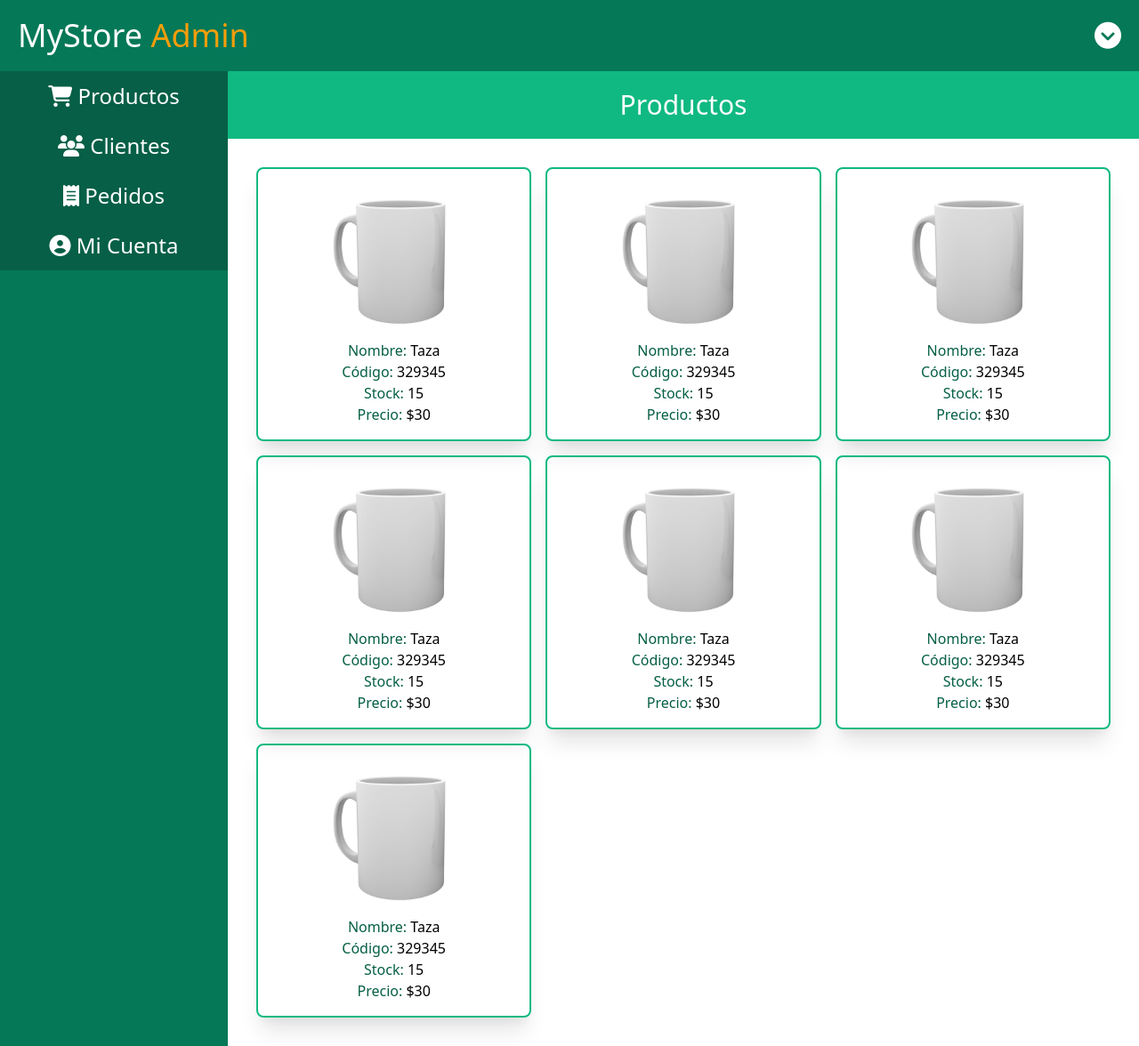
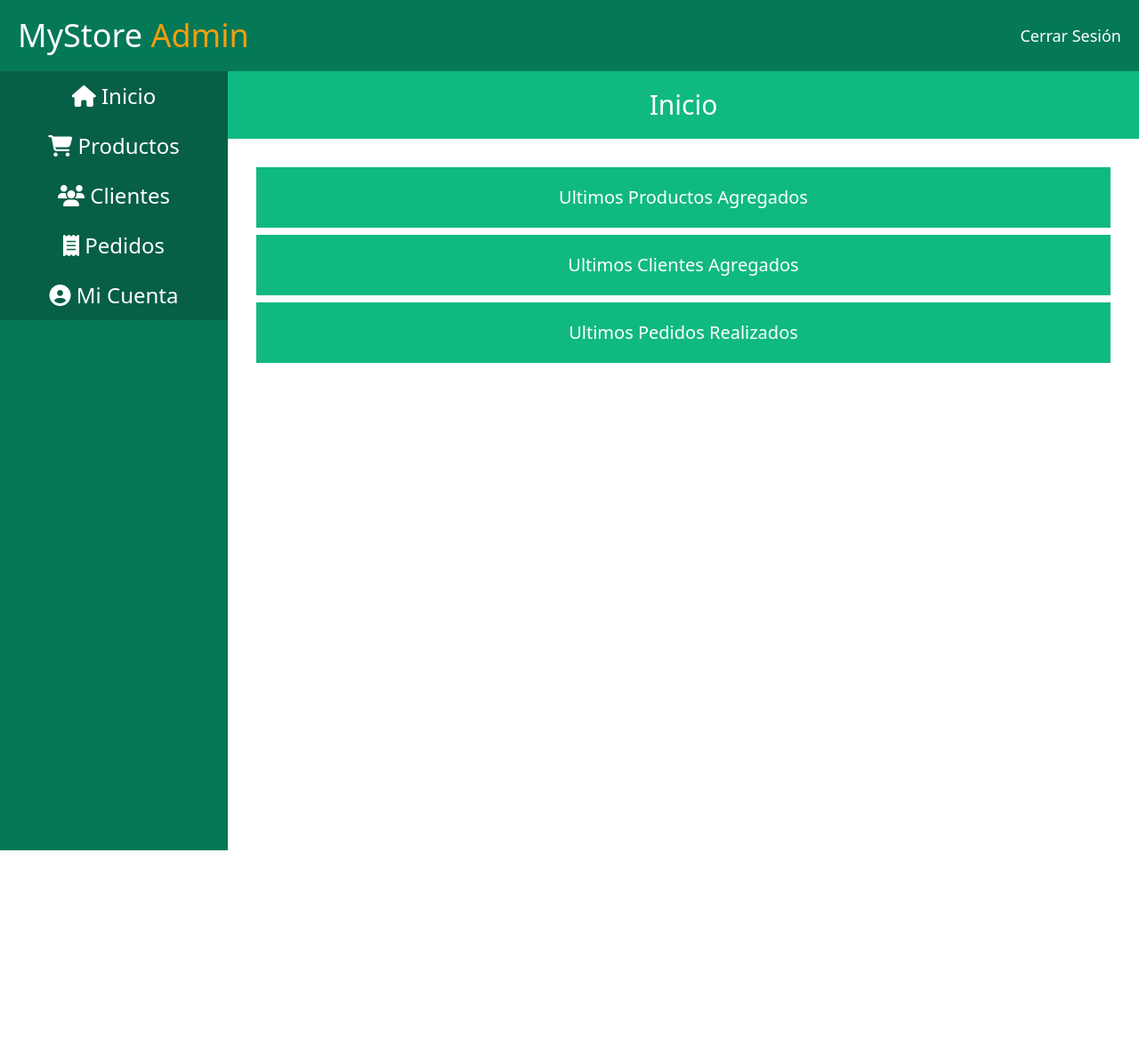
Before and after one commit to lautarojlopez/MyStoreAdmin, a Flask app: page / in a window 1280 px wide. Shown: the whole page at 89% size. After the commit the page ends 956 px from the top, so only its background shows below. Run offline with Flask 2, Linux system fonts and the light colour scheme; the visitor is signed in with stand-in values (Sample User, id 1); style sheets or scripts are compiled from the project's sources; some libraries are stand-ins or nearby versions.

Commit message:
Creada seccion de productos

```diff
--- a/general/views.py
+++ b/general/views.py
@@ -1,5 +1,9 @@
-from flask import Blueprint, redirect, url_for, render_template
+from flask import Blueprint, redirect, render_template, request, url_for
 from flask_login import login_required
+from wtforms.validators import URL
+from .models import Producto
+
+from general.forms import FormAgregarProducto
 
 general = Blueprint('general', __name__)
 
@@ -7,3 +11,25 @@ general = Blueprint('general', __name__)
 @login_required
 def index():
     return render_template('index.html')
+
+@general.route('/productos')
+@login_required
+def productos():
+    return render_template('productos.html')
+
+@general.route('/productos/agregar', methods=['GET', 'POST'])
+@login_required
+def agregar_producto():
+    if request.method == "GET":
+        form = FormAgregarProducto()
+        return render_template('agregar-producto.html', form=form)
+    if request.method == "POST":
+        form_producto = FormAgregarProducto(request.form, imagen=request.files)
+        if form_producto.validate_on_submit():
+            try:
+
+                producto = Producto(nombre=form_producto['nombre'].data, codigo=form_producto['codigo'].data, precio=float(form_producto['precio'].data), stock=form_producto['stock'].data, imagen=form_producto['imagen'].data)
+                producto.save()
+            except Exception as e:
+                print(e)
+            return redirect(url_for('general.agregar_producto'))
--- a/templates/index.html
+++ b/templates/index.html
@@ -1,76 +1,9 @@
 {% extends "layout.html" %}
 {% block content %}
-<h2 class="text-center p-5 text-white text-3xl bg-green-500">Productos</h2>
-<div class="overflow-y-auto p-8 grid grid-cols-3 gap-4 h-full">
-    <!-- Producto -->
-    <div class="block p-4 border-2 shadow-xl transition-all duration-200 ease-in-out rounded-lg border-green-500">
-        <img src="{{ url_for('static', filename='img/taza.png') }}" alt="Imagen Producto" class="w-44 block m-auto">
-        <ul class="text-center">
-            <li><span class="text-green-800">Nombre: </span>Taza</li>
-            <li><span class="text-green-800">Código: </span>329345</li>
-            <li><span class="text-green-800">Stock: </span>15</li>
-            <li><span class="text-green-800">Precio:</span> $30</li>
-        </ul>
-    </div>
-    <!-- Producto -->
-    <div class="block p-4 border-2 shadow-xl transition-all duration-200 ease-in-out rounded-lg border-green-500">
-        <img src="{{ url_for('static', filename='img/taza.png') }}" alt="Imagen Producto" class="w-44 block m-auto">
-        <ul class="text-center">
-            <li><span class="text-green-800">Nombre: </span>Taza</li>
-            <li><span class="text-green-800">Código: </span>329345</li>
-            <li><span class="text-green-800">Stock: </span>15</li>
-            <li><span class="text-green-800">Precio:</span> $30</li>
-        </ul>
-    </div>
-    <!-- Producto -->
-    <div class="block p-4 border-2 shadow-xl transition-all duration-200 ease-in-out rounded-lg border-green-500">
-        <img src="{{ url_for('static', filename='img/taza.png') }}" alt="Imagen Producto" class="w-44 block m-auto">
-        <ul class="text-center">
-            <li><span class="text-green-800">Nombre: </span>Taza</li>
-            <li><span class="text-green-800">Código: </span>329345</li>
-            <li><span class="text-green-800">Stock: </span>15</li>
-            <li><span class="text-green-800">Precio:</span> $30</li>
-        </ul>
-    </div>
-    <!-- Producto -->
-    <div class="blcok p-4 border-2 shadow-xl transition-all duration-200 ease-in-out rounded-lg border-green-500">
-        <img src="{{ url_for('static', filename='img/taza.png') }}" alt="Imagen Producto" class="w-44 block m-auto">
-        <ul class="text-center">
-            <li><span class="text-green-800">Nombre: </span>Taza</li>
-            <li><span class="text-green-800">Código: </span>329345</li>
-            <li><span class="text-green-800">Stock: </span>15</li>
-            <li><span class="text-green-800">Precio:</span> $30</li>
-        </ul>
-    </div>
-    <!-- Producto -->
-    <div class="block p-4 border-2 shadow-xl transition-all duration-200 ease-in-out rounded-lg border-green-500">
-        <img src="{{ url_for('static', filename='img/taza.png') }}" alt="Imagen Producto" class="w-44 block m-auto">
-        <ul class="text-center">
-            <li><span class="text-green-800">Nombre: </span>Taza</li>
-            <li><span class="text-green-800">Código: </span>329345</li>
-            <li><span class="text-green-800">Stock: </span>15</li>
-            <li><span class="text-green-800">Precio:</span> $30</li>
-        </ul>
-    </div>
-    <!-- Producto -->
-    <div class="block p-4 border-2 shadow-xl transition-all duration-200 ease-in-out rounded-lg border-green-500">
-        <img src="{{ url_for('static', filename='img/taza.png') }}" alt="Imagen Producto" class="w-44 block m-auto">
-        <ul class="text-center">
-            <li><span class="text-green-800">Nombre: </span>Taza</li>
-            <li><span class="text-green-800">Código: </span>329345</li>
-            <li><span class="text-green-800">Stock: </span>15</li>
-            <li><span class="text-green-800">Precio:</span> $30</li>
-        </ul>
-    </div>
-    <!-- Producto -->
-    <div class="block p-4 border-2 shadow-xl transition-all duration-200 ease-in-out rounded-lg border-green-500">
-        <img src="{{ url_for('static', filename='img/taza.png') }}" alt="Imagen Producto" class="w-44 block m-auto">
-        <ul class="text-center">
-            <li><span class="text-green-800">Nombre: </span>Taza</li>
-            <li><span class="text-green-800">Código: </span>329345</li>
-            <li><span class="text-green-800">Stock: </span>15</li>
-            <li><span class="text-green-800">Precio:</span> $30</li>
-        </ul>
-    </div>
+<h2 class="text-center p-5 text-white text-3xl bg-green-500">Inicio</h2>
+<div class="p-8 h-screen">
+    <h3 class="text-center p-5 text-white text-xl bg-green-500">Ultimos Productos Agregados</h3>
+    <h3 class="text-center p-5 mt-2 text-white text-xl bg-green-500">Ultimos Clientes Agregados</h3>
+    <h3 class="text-center p-5 mt-2 text-white text-xl bg-green-500">Ultimos Pedidos Realizados</h3>
 </div>
 {% endblock content %}
--- a/templates/layout.html
+++ b/templates/layout.html
@@ -6,7 +6,7 @@
     <meta http-equiv="X-UA-Compatible" content="IE=edge">
     <meta name="viewport" content="width=device-width, initial-scale=1.0">
     <link rel="stylesheet" href="{{ url_for('static',filename='css/main.css') }}">
-    <title>Tailwind CSS</title>
+    <title>MyStore Admin - Inicio</title>
 </head>
 
 
@@ -15,17 +15,29 @@
     <header class="pl-5 pr-5 flex justify-between w-full h-20 bg-green-700 flex justify-center items-center">
         <h1 class="text-4xl"><span class="text-white">MyStore</span> <span
                 class="text-yellow-500 text-bold">Admin</span></h1>
-        <i class="fas fa-chevron-circle-down cursor-pointer text-3xl text-white"></i>
+        <a href="{{ url_for('usuarios.cerrar_sesion') }}" class="text-white hover:text-green-100 transition-all ease-in-out duration-100 text-lg">Cerrar Sesión</a>
+        <!-- <i class="fas fa-chevron-circle-down cursor-pointer text-3xl text-white"></i> -->
     </header>
 
-    <div class="flex">
-        <aside class="w-3/12 bg-green-700 relative top-0 bottom-0">
+    <div class="flex flex-col sm:flex-row">
+        <aside class="sm:w-3/12 w-full bg-green-700 relative top-0 bottom-0">
             <ul class="list-none">
                 <li>
-                    <a href="#"
-                        class="inline-block bg-green-800 hover:bg-green-500 cursor-pointer transition-all ease-in-out duration-100 w-full p-3 text-2xl text-white text-center"><i
+                    <a href="{{ url_for('general.index') }}"
+                        class="inline-block bg-green-800 hover:bg-green-500 cursor-pointer transition-all ease-in-out duration-100 w-full p-3 text-2xl text-white text-center">
+                        <i class="fas fa-home"></i> Inicio</a>
+                </li>
+                <li>
+                    <a href="{{ url_for('general.productos') }}"
+                        class="inline-block bg-green-800 hover:bg-green-500 transition-all ease-in-out duration-100 w-full p-3 text-2xl text-white text-center"><i
                             class="fas fa-shopping-cart text-2xl"></i> Productos</a>
                 </li>
+                {% if "/productos" in request.path %}
+                    <li>
+                        <a href="{{ url_for('general.agregar_producto') }}" class="inline-block bg-green-500 hover:bg-green-600 transition-all ease-in-out duration-100 w-full p-3 text-lg text-white text-center"><i class="fas fa-plus-circle"></i> Agregar Producto</a>
+                    </li>
+                {% else %}
+                {% endif %}
                 <li>
                     <a href="#"
                         class="inline-block bg-green-800 hover:bg-green-500 cursor-pointer transition-all ease-in-out duration-100 w-full p-3 text-2xl text-white text-center"><i
```
Also changed, not shown: general/forms.py (added, +10 -0 lines), general/models.py (added, +11 -0 lines), templates/agregar-producto.html (added, +32 -0 lines), templates/productos.html (added, +38 -0 lines).
